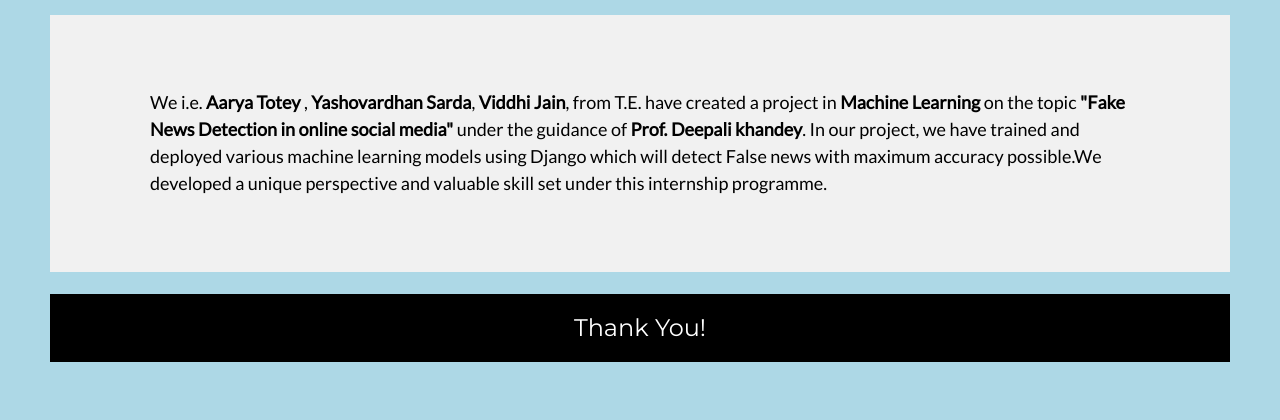
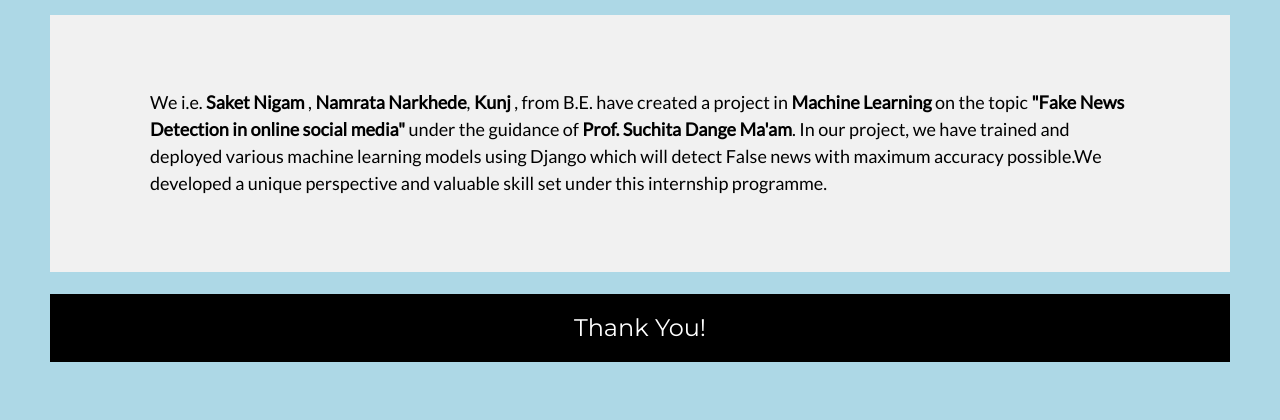
Before and after one commit to namratanarkhede/NLP_Project, a Django app: page /about_us in a window 1280 px wide. Shown: the part 173-593 px from the top of the page. Run offline with Django 3.2, Linux system fonts and the light colour scheme; parts of the project's set-up code (start-up, migrations or seed data) failed here and were passed over.

Commit message:
first commit

```diff
--- a/fake_news/fake_news/urls.py
+++ b/fake_news/fake_news/urls.py
@@ -15,7 +15,7 @@ Including another URLconf
 """
 from django.contrib import admin
 from django.urls import path
-from django.conf.urls import url
+from django.urls import re_path as url
 from . import views
 
 urlpatterns = [
--- a/fake_news/templates/about_us.html
+++ b/fake_news/templates/about_us.html
@@ -66,11 +66,11 @@
       <div class="w3-content">
         <div>
           <h5 class="w3-padding-64">
-            We i.e. <b>Aarya Totey</b> , <b>Yashovardhan Sarda</b>,
-            <b>Viddhi Jain</b>, from T.E. have created a project in
+            We i.e. <b>Saket Nigam</b> , <b>Namrata Narkhede</b>,
+            <b>Kunj </b>, from B.E. have created a project in
             <b>Machine Learning</b> on the topic
             <b>"Fake News Detection in online social media"</b> under the
-            guidance of <b>Prof. Deepali khandey</b>. In our project, we have trained
+            guidance of <b>Prof. Suchita Dange Ma'am</b>. In our project, we have trained
             and deployed various machine learning models using Django which will
             detect False news with maximum accuracy possible.We developed a
             unique perspective and valuable skill set under this internship
--- a/fake_news/templates/index.html
+++ b/fake_news/templates/index.html
@@ -89,7 +89,7 @@
 </ul>
 
 <!-- <br> -->
-  <a href="https://github.com/yashsarda003/Fake-News-Detection/blob/main/dataset/fake_or_real_news.zip" target = "_blank "download class="btn-download">
+  <a href="https://drive.google.com/drive/folders/1N17QAbdE78Mwttx0Uy-NXXJjcdZmEyBF" target = "_blank "download class="btn-download">
     Download
   </a>
   <!-- <br> -->
```
Also changed, not shown: 1 other file.
